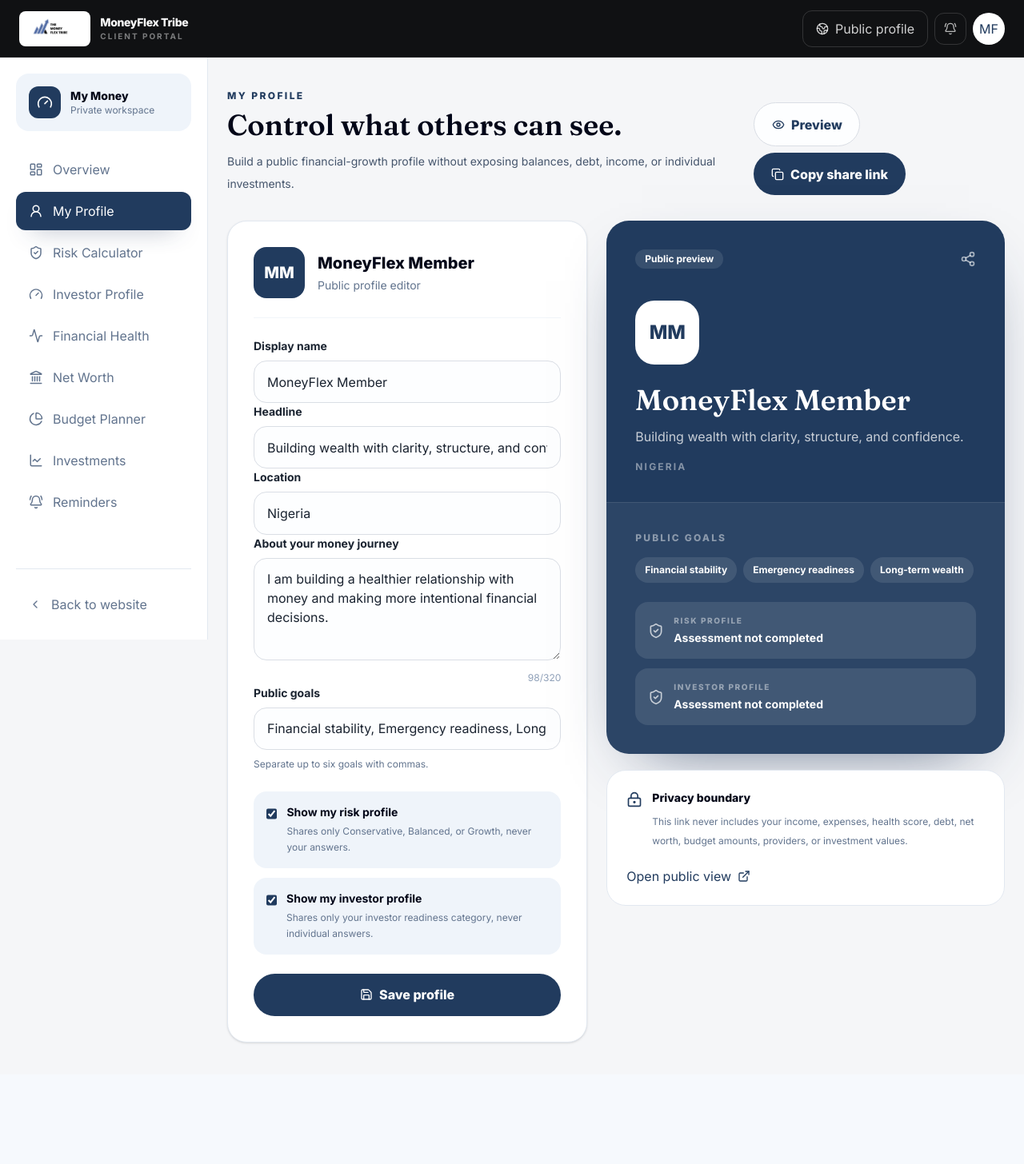
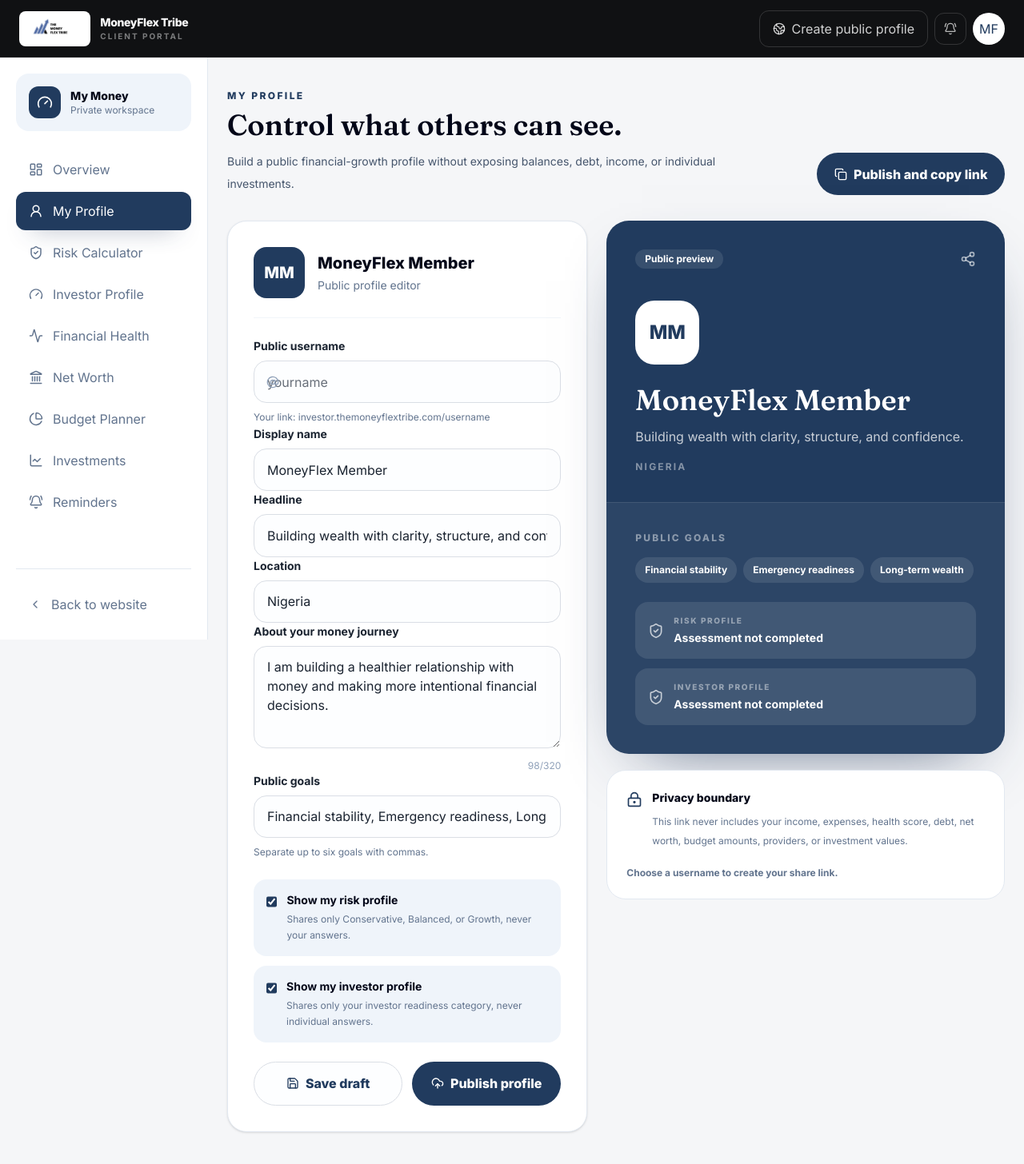
Before and after one commit to moneytriber/online, a React (Vite) app: page /dashboard/profile in a window 1280 px wide. Shown: the whole page at 80% size. Before the commit the page ends 1344 px from the top, so only its background shows below. Built offline with nearby package versions, Linux system fonts and the light colour scheme; no server answers.

Commit message:
Add username-based investor profiles

```diff
--- a/src/App.jsx
+++ b/src/App.jsx
@@ -20,6 +20,17 @@
 import ToolsPage from './pages/ToolsPage'
 
 function App() {
+  const isInvestorSubdomain = window.location.hostname === 'investor.themoneyflextribe.com'
+
+  if (isInvestorSubdomain) {
+    return (
+      <Routes>
+        <Route path="/:username" element={<PublicProfilePage />} />
+        <Route path="*" element={<PublicProfilePage />} />
+      </Routes>
+    )
+  }
+
   return (
     <Routes>
       <Route path="/dashboard" element={<DashboardLayout />}>
@@ -34,6 +45,7 @@
         <Route path="reminders" element={<DashboardRemindersPage />} />
       </Route>
       <Route path="/profile" element={<PublicProfilePage />} />
+      <Route path="/profile/:username" element={<PublicProfilePage />} />
 
       <Route element={<SiteLayout />}>
         <Route path="/" element={<HomePage />} />
--- a/src/components/DashboardLayout.jsx
+++ b/src/components/DashboardLayout.jsx
@@ -15,6 +15,8 @@
 } from 'lucide-react'
 import { createElement, useEffect, useState } from 'react'
 import { Link, NavLink, Outlet, useLocation } from 'react-router-dom'
+import { readStorage, storageKeys } from '../lib/finance'
+import { getShareUrl } from '../lib/profile'
 
 const portalNav = [
   { label: 'Overview', to: '/dashboard', icon: LayoutDashboard, end: true },
@@ -43,6 +45,8 @@
 function DashboardLayout() {
   const [mobileOpen, setMobileOpen] = useState(false)
   const location = useLocation()
+  const clientProfile = readStorage(storageKeys.clientProfile, {})
+  const publicProfileUrl = getShareUrl({ username: clientProfile.publishedUsername })
 
   useEffect(() => {
     document.title = `${titles[location.pathname] ?? 'Client Portal'} | MoneyFlex Tribe`
@@ -83,9 +87,7 @@
         </div>
 
         <div className="flex items-center gap-2">
-          <Link to="/profile" className="hidden items-center gap-2 rounded-xl border border-white/15 px-4 py-2.5 text-xs font-bold text-white/80 transition hover:bg-white/10 sm:flex">
-            <Globe2 className="h-4 w-4" /> Public profile
-          </Link>
+          {publicProfileUrl ? <a href={publicProfileUrl} target="_blank" rel="noreferrer" className="hidden items-center gap-2 rounded-xl border border-white/15 px-4 py-2.5 text-xs font-bold text-white/80 transition hover:bg-white/10 sm:flex"><Globe2 className="h-4 w-4" /> Public profile</a> : <Link to="/dashboard/profile" className="hidden items-center gap-2 rounded-xl border border-white/15 px-4 py-2.5 text-xs font-bold text-white/80 transition hover:bg-white/10 sm:flex"><Globe2 className="h-4 w-4" /> Create public profile</Link>}
           <Link to="/dashboard/reminders" className="flex h-10 w-10 items-center justify-center rounded-xl border border-white/15 text-white/70 transition hover:bg-white/10" aria-label="View reminders"><BellRing className="h-4 w-4" /></Link>
           <Link to="/dashboard/profile" className="flex h-10 w-10 items-center justify-center rounded-full bg-white text-xs font-black text-[var(--mf-primary)]" aria-label="Edit client profile">MF</Link>
         </div>
--- a/src/lib/profile.js
+++ b/src/lib/profile.js
@@ -1,4 +1,6 @@
 export const defaultClientProfile = {
+  username: '',
+  publishedUsername: '',
   name: 'MoneyFlex Member',
   headline: 'Building wealth with clarity, structure, and confidence.',
   location: 'Nigeria',
@@ -10,7 +12,8 @@
 
 export function createPublicProfile(profile, riskProfile, investorKnowledge) {
   return {
-    version: 2,
+    version: 3,
+    username: profile.publishedUsername?.trim() || '',
     name: profile.name.trim() || defaultClientProfile.name,
     headline: profile.headline.trim() || defaultClientProfile.headline,
     location: profile.location.trim(),
@@ -55,7 +58,12 @@
 
 export function getShareUrl(profile) {
   if (typeof window === 'undefined') return ''
-  return `${window.location.origin}/profile?view=${encodePublicProfile(profile)}`
+  if (!profile.username) return ''
+
+  if (window.location.hostname === 'localhost' || window.location.hostname.endsWith('.localhost')) {
+    return `${window.location.origin}/profile/${profile.username}`
+  }
+  return `https://investor.themoneyflextribe.com/${profile.username}`
 }
 
 export function getInitials(name) {
--- /dev/null
+++ b/src/lib/publicProfiles.js
@@ -0,0 +1,73 @@
+const supabaseUrl = import.meta.env.VITE_SUPABASE_URL
+const publishableKey = import.meta.env.VITE_SUPABASE_PUBLISHABLE_KEY
+
+export const publicProfilesConfigured = Boolean(supabaseUrl && publishableKey)
+
+export function normalizeUsername(value) {
+  return String(value ?? '')
+    .toLowerCase()
+    .trim()
+    .replace(/[^a-z0-9_-]/g, '')
+    .slice(0, 30)
+}
+
+export function validateUsername(value) {
+  if (!value) return 'Choose a username to publish your profile.'
+  if (!/^[a-z0-9][a-z0-9_-]{1,28}[a-z0-9]$/.test(value)) {
+    return 'Use 3-30 lowercase letters, numbers, underscores, or hyphens.'
+  }
+  return ''
+}
+
+function getStoredTokens() {
+  try {
+    return JSON.parse(window.localStorage.getItem('moneyflex-profile-edit-tokens') ?? '{}')
+  } catch {
+    return {}
+  }
+}
+
+function getEditToken(username) {
+  const tokens = getStoredTokens()
+  if (!tokens[username]) {
+    const bytes = crypto.getRandomValues(new Uint8Array(32))
+    tokens[username] = Array.from(bytes, (byte) => byte.toString(16).padStart(2, '0')).join('')
+    window.localStorage.setItem('moneyflex-profile-edit-tokens', JSON.stringify(tokens))
+  }
+  return tokens[username]
+}
+
+async function callProfileRpc(name, body) {
+  if (!publicProfilesConfigured) throw new Error('Public profile publishing is not configured yet.')
+
+  const response = await fetch(`${supabaseUrl}/rest/v1/rpc/${name}`, {
+    method: 'POST',
+    headers: {
+      apikey: publishableKey,
+      Authorization: `Bearer ${publishableKey}`,
+      'Content-Type': 'application/json',
+    },
+    body: JSON.stringify(body),
+  })
+
+  const data = await response.json().catch(() => null)
+  if (!response.ok) {
+    const message = data?.message === 'This username is already claimed.'
+      ? 'That username has already been claimed. Please choose another one.'
+      : data?.message || 'The public profile service could not complete this request.'
+    throw new Error(message)
+  }
+  return data
+}
+
+export async function publishInvestorProfile(username, profile) {
+  return callProfileRpc('publish_investor_profile', {
+    p_username: username,
+    p_edit_token: getEditToken(username),
+    p_profile: profile,
+  })
+}
+
+export async function fetchInvestorProfile(username) {
+  return callProfileRpc('get_investor_profile', { p_username: username })
+}
--- a/src/pages/ClientProfilePage.jsx
+++ b/src/pages/ClientProfilePage.jsx
@@ -1,28 +1,60 @@
-import { Check, Copy, ExternalLink, Eye, LockKeyhole, Save, Share2, ShieldCheck } from 'lucide-react'
+import { AtSign, Check, Copy, ExternalLink, Eye, Loader2, LockKeyhole, Save, Share2, ShieldCheck, UploadCloud } from 'lucide-react'
 import { useState } from 'react'
 import { readStorage, storageKeys, writeStorage } from '../lib/finance'
 import { createPublicProfile, defaultClientProfile, getInitials, getShareUrl } from '../lib/profile'
+import { normalizeUsername, publishInvestorProfile, validateUsername } from '../lib/publicProfiles'
 
 function ClientProfilePage() {
   const riskProfile = readStorage(storageKeys.investorProfile, null)
   const investorKnowledge = readStorage(storageKeys.investorKnowledge, null)
   const [profile, setProfile] = useState(() => ({ ...defaultClientProfile, ...readStorage(storageKeys.clientProfile, {}) }))
   const [notice, setNotice] = useState('')
+  const [publishState, setPublishState] = useState('idle')
   const publicProfile = createPublicProfile(profile, riskProfile, investorKnowledge)
   const shareUrl = getShareUrl(publicProfile)
 
   const update = (key, value) => setProfile((current) => ({ ...current, [key]: value }))
   const save = () => {
     writeStorage(storageKeys.clientProfile, profile)
-    setNotice('Profile saved on this device.')
+    setNotice('Draft saved on this device.')
+    setPublishState('success')
   }
+
+  const publish = async () => {
+    const username = normalizeUsername(profile.publishedUsername || profile.username)
+    const usernameError = validateUsername(username)
+    if (usernameError) {
+      setNotice(usernameError)
+      setPublishState('error')
+      return ''
+    }
+
+    const nextProfile = { ...profile, username, publishedUsername: username }
+    const nextPublicProfile = createPublicProfile(nextProfile, riskProfile, investorKnowledge)
+    setPublishState('publishing')
+    setNotice('')
+    try {
+      await publishInvestorProfile(username, nextPublicProfile)
+      writeStorage(storageKeys.clientProfile, nextProfile)
+      setProfile(nextProfile)
+      setPublishState('success')
+      setNotice('Your public profile is live.')
+      return getShareUrl(nextPublicProfile)
+    } catch (error) {
+      setPublishState('error')
+      setNotice(error.message)
+      return ''
+    }
+  }
+
   const copyLink = async () => {
-    writeStorage(storageKeys.clientProfile, profile)
+    const url = await publish()
+    if (!url) return
     try {
-      await navigator.clipboard.writeText(shareUrl)
-      setNotice('Share link copied.')
+      await navigator.clipboard.writeText(url)
+      setNotice('Profile published and share link copied.')
     } catch {
-      setNotice('Copy was blocked. Open the preview and copy its address.')
+      setNotice('Profile published. Open the preview to copy its address.')
     }
   }
 
@@ -35,8 +67,8 @@
           <p className="mt-3 max-w-2xl text-sm leading-7 text-slate-600">Build a public financial-growth profile without exposing balances, debt, income, or individual investments.</p>
         </div>
         <div className="flex flex-wrap gap-2">
-          <a href={shareUrl} target="_blank" rel="noreferrer" className="mf-action mf-action-secondary"><Eye className="h-4 w-4" /> Preview</a>
-          <button type="button" onClick={copyLink} className="mf-action"><Copy className="h-4 w-4" /> Copy share link</button>
+          {shareUrl ? <a href={shareUrl} target="_blank" rel="noreferrer" className="mf-action mf-action-secondary"><Eye className="h-4 w-4" /> Preview</a> : null}
+          <button type="button" onClick={copyLink} disabled={publishState === 'publishing'} className="mf-action disabled:cursor-wait disabled:opacity-60">{publishState === 'publishing' ? <Loader2 className="h-4 w-4 animate-spin" /> : <Copy className="h-4 w-4" />} Publish and copy link</button>
         </div>
       </div>
 
@@ -48,6 +80,7 @@
           </div>
 
           <div className="mt-6 space-y-5">
+            <label><span className="mf-label">Public username</span><div className="relative"><AtSign className="pointer-events-none absolute left-4 top-1/2 h-4 w-4 -translate-y-1/2 text-slate-400" /><input className="mf-input pl-11 disabled:cursor-not-allowed disabled:bg-slate-100 disabled:text-slate-500" value={profile.publishedUsername || profile.username} onChange={(event) => update('username', normalizeUsername(event.target.value))} placeholder="yourname" autoCapitalize="none" autoCorrect="off" disabled={Boolean(profile.publishedUsername)} /></div><span className="mt-2 block text-xs leading-5 text-slate-500">Your link: investor.themoneyflextribe.com/{profile.publishedUsername || profile.username || 'username'}{profile.publishedUsername ? ' · Contact MoneyFlex support to change a published username.' : ''}</span></label>
             <label><span className="mf-label">Display name</span><input className="mf-input" value={profile.name} onChange={(event) => update('name', event.target.value)} placeholder="Your name" /></label>
             <label><span className="mf-label">Headline</span><input className="mf-input" value={profile.headline} onChange={(event) => update('headline', event.target.value)} placeholder="What are you building toward?" /></label>
             <label><span className="mf-label">Location</span><input className="mf-input" value={profile.location} onChange={(event) => update('location', event.target.value)} placeholder="City, Country" /></label>
@@ -65,8 +98,11 @@
             <span><span className="block text-sm font-bold text-slate-950">Show my investor profile</span><span className="mt-1 block text-xs leading-5 text-slate-500">Shares only your investor readiness category, never individual answers.</span></span>
           </label>
 
-          <button type="button" onClick={save} className="mf-action mt-6 w-full"><Save className="h-4 w-4" /> Save profile</button>
-          {notice ? <p className="mt-3 flex items-center justify-center gap-2 text-center text-sm font-semibold text-[var(--mf-success)]"><Check className="h-4 w-4" /> {notice}</p> : null}
+          <div className="mt-6 grid gap-3 sm:grid-cols-2">
+            <button type="button" onClick={save} className="mf-action mf-action-secondary"><Save className="h-4 w-4" /> Save draft</button>
+            <button type="button" onClick={publish} disabled={publishState === 'publishing'} className="mf-action disabled:cursor-wait disabled:opacity-60">{publishState === 'publishing' ? <Loader2 className="h-4 w-4 animate-spin" /> : <UploadCloud className="h-4 w-4" />} Publish profile</button>
+          </div>
+          {notice ? <p className={`mt-3 flex items-center justify-center gap-2 text-center text-sm font-semibold ${publishState === 'error' ? 'text-[var(--mf-danger)]' : 'text-[var(--mf-success)]'}`}><Check className="h-4 w-4" /> {notice}</p> : null}
         </section>
 
         <aside className="space-y-5 xl:sticky xl:top-24">
@@ -88,7 +124,7 @@
 
           <div className="rounded-[24px] border border-slate-200 bg-white p-6">
             <div className="flex gap-3"><LockKeyhole className="mt-0.5 h-5 w-5 shrink-0 text-[var(--mf-primary)]" /><div><p className="text-sm font-black text-slate-950">Privacy boundary</p><p className="mt-2 text-xs leading-6 text-slate-500">This link never includes your income, expenses, health score, debt, net worth, budget amounts, providers, or investment values.</p></div></div>
-            <a href={shareUrl} target="_blank" rel="noreferrer" className="mt-5 inline-flex items-center gap-2 text-sm font-bold text-[var(--mf-primary)]">Open public view <ExternalLink className="h-4 w-4" /></a>
+            {shareUrl ? <a href={shareUrl} target="_blank" rel="noreferrer" className="mt-5 inline-flex items-center gap-2 text-sm font-bold text-[var(--mf-primary)]">Open public view <ExternalLink className="h-4 w-4" /></a> : <p className="mt-5 text-xs font-bold text-slate-500">Choose a username to create your share link.</p>}
           </div>
         </aside>
       </div>
--- a/src/pages/PublicProfilePage.jsx
+++ b/src/pages/PublicProfilePage.jsx
@@ -1,23 +1,59 @@
-import { ArrowRight, Globe2, MapPin, ShieldCheck, Sparkles } from 'lucide-react'
-import { Link, useSearchParams } from 'react-router-dom'
+import { ArrowRight, Globe2, Loader2, MapPin, ShieldCheck, Sparkles } from 'lucide-react'
+import { useEffect, useState } from 'react'
+import { useParams, useSearchParams } from 'react-router-dom'
 import { readStorage, storageKeys } from '../lib/finance'
 import { createPublicProfile, decodePublicProfile, defaultClientProfile, getInitials } from '../lib/profile'
+import { fetchInvestorProfile, normalizeUsername } from '../lib/publicProfiles'
 
 function PublicProfilePage() {
+  const params = useParams()
   const [searchParams] = useSearchParams()
+  const username = normalizeUsername(params.username)
+  const isInvestorHost = window.location.hostname === 'investor.themoneyflextribe.com'
   const sharedProfile = decodePublicProfile(searchParams.get('view') ?? '')
   const localProfile = { ...defaultClientProfile, ...readStorage(storageKeys.clientProfile, {}) }
   const riskAssessment = readStorage(storageKeys.investorProfile, null)
   const investorKnowledge = readStorage(storageKeys.investorKnowledge, null)
-  const profile = sharedProfile ?? createPublicProfile(localProfile, riskAssessment, investorKnowledge)
+  const fallbackProfile = sharedProfile ?? (!isInvestorHost ? createPublicProfile(localProfile, riskAssessment, investorKnowledge) : null)
+  const [profile, setProfile] = useState(username ? null : fallbackProfile)
+  const [loadState, setLoadState] = useState(username ? 'loading' : fallbackProfile ? 'ready' : 'not-found')
+
+  useEffect(() => {
+    if (!username) return
+    let active = true
+    fetchInvestorProfile(username)
+      .then((data) => {
+        if (!active) return
+        setProfile(data)
+        setLoadState(data ? 'ready' : 'not-found')
+      })
+      .catch(() => {
+        if (active) setLoadState('error')
+      })
+    return () => { active = false }
+  }, [username])
+
+  if (loadState !== 'ready' || !profile) {
+    return (
+      <div className="min-h-screen bg-[#f4f6f9] text-slate-950">
+        <header className="border-b border-slate-200 bg-white"><div className="mx-auto flex min-h-[72px] max-w-6xl items-center justify-between px-4 sm:px-6"><a href="https://www.themoneyflextribe.com/" aria-label="MoneyFlex Tribe home"><img src="/logo-cropped.png" alt="MoneyFlex Tribe" className="h-14 w-auto object-contain" /></a><span className="inline-flex items-center gap-2 rounded-full bg-[var(--mf-surface-soft)] px-4 py-2 text-xs font-black text-[var(--mf-primary)]"><Globe2 className="h-4 w-4" /> Public profile</span></div></header>
+        <main className="mx-auto flex min-h-[calc(100vh-72px)] max-w-3xl items-center justify-center px-4 py-16 text-center sm:px-6">
+          {loadState === 'loading' ? <div><Loader2 className="mx-auto h-9 w-9 animate-spin text-[var(--mf-primary)]" /><p className="mt-5 font-bold text-slate-600">Loading investor profile...</p></div> : <div className="rounded-[28px] border border-slate-200 bg-white p-8 shadow-sm sm:p-12"><p className="mf-kicker">Public profile</p><h1 className="mf-font-display mt-4 text-4xl font-semibold">{loadState === 'error' ? 'This profile cannot be loaded right now.' : 'This username does not have a public profile yet.'}</h1><p className="mx-auto mt-4 max-w-xl text-sm leading-7 text-slate-600">Check the link and try again, or visit MoneyFlex Tribe to build your own financial-growth profile.</p><a href="https://www.themoneyflextribe.com/tools" className="mf-action mt-7">Explore MoneyFlex tools <ArrowRight className="h-4 w-4" /></a></div>}
+        </main>
+      </div>
+    )
+  }
+
   const riskProfile = profile.riskProfile ?? (profile.version === 1 ? profile.investorProfile : null)
-  const investorProfile = profile.version === 2 ? profile.investorProfile : null
+  const investorProfile = profile.version >= 2 ? profile.investorProfile : null
+  const homeUrl = isInvestorHost ? 'https://www.themoneyflextribe.com/' : '/'
+  const toolsUrl = isInvestorHost ? 'https://www.themoneyflextribe.com/tools/risk-calculator' : '/tools/risk-calculator'
 
   return (
     <div className="min-h-screen bg-[#f4f6f9] text-slate-950">
       <header className="border-b border-slate-200 bg-white">
         <div className="mx-auto flex min-h-[72px] max-w-6xl items-center justify-between px-4 sm:px-6">
-          <Link to="/" aria-label="MoneyFlex Tribe home"><img src="/logo-cropped.png" alt="MoneyFlex Tribe" className="h-14 w-auto object-contain" /></Link>
+          <a href={homeUrl} aria-label="MoneyFlex Tribe home"><img src="/logo-cropped.png" alt="MoneyFlex Tribe" className="h-14 w-auto object-contain" /></a>
           <span className="inline-flex items-center gap-2 rounded-full bg-[var(--mf-surface-soft)] px-4 py-2 text-xs font-black text-[var(--mf-primary)]"><Globe2 className="h-4 w-4" /> Public profile</span>
         </div>
       </header>
@@ -52,7 +88,7 @@
 
         <section className="mt-6 flex flex-col gap-5 rounded-[24px] border border-slate-200 bg-white p-6 sm:flex-row sm:items-center sm:justify-between sm:p-8">
           <div className="flex gap-4"><span className="flex h-11 w-11 shrink-0 items-center justify-center rounded-xl bg-[var(--mf-surface-soft)] text-[var(--mf-primary)]"><Sparkles className="h-5 w-5" /></span><div><h2 className="font-black">Build your own financial profile</h2><p className="mt-1 text-sm leading-6 text-slate-500">Use practical tools to understand, plan, invest, and track with more clarity.</p></div></div>
-          <Link to="/tools/risk-calculator" className="mf-action shrink-0">Start with risk profile <ArrowRight className="h-4 w-4" /></Link>
+          <a href={toolsUrl} className="mf-action shrink-0">Start with risk profile <ArrowRight className="h-4 w-4" /></a>
         </section>
 
         <p className="mx-auto mt-6 max-w-2xl text-center text-xs leading-6 text-slate-400">This public page contains self-reported educational information. It is not proof of financial position, investment performance, or creditworthiness.</p>
```
Also changed, not shown: src/pages/DashboardPage.jsx (+6 -2 lines), 2 other files (tests, documents, lock files or other folders).
